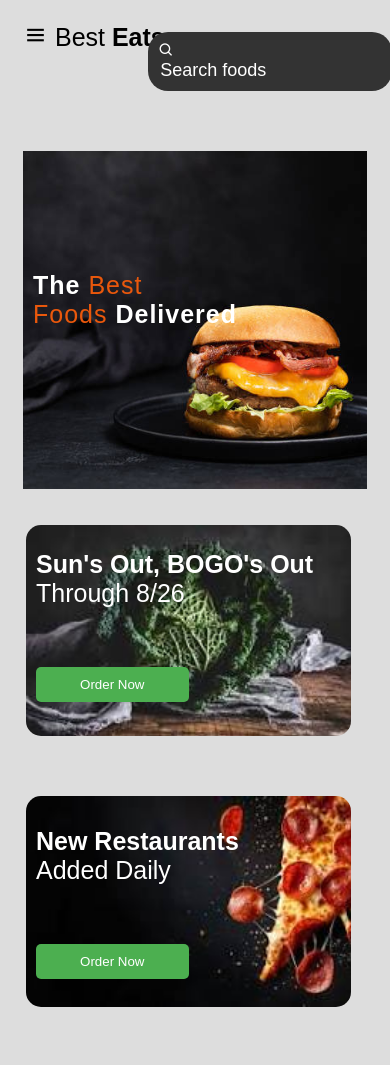
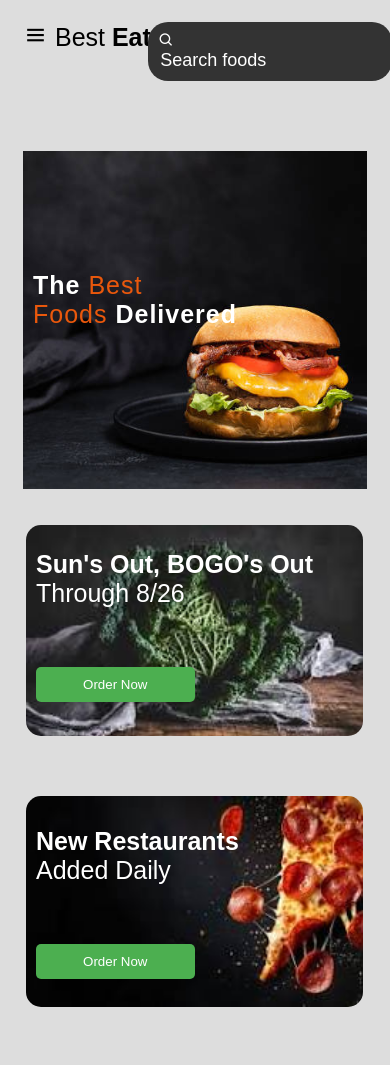
Before and after one commit to Olamide840/second-project, a website: page market.html in a window 390 px wide. Shown: the top 1065 px of the page. Drawn offline with nearby package versions, Linux system fonts and the light colour scheme.

Commit message:
Add files via upload

```diff
--- a/market.css
+++ b/market.css
@@ -283,10 +283,10 @@ h1 {
         width: 65%;
         position: relative;
         left: 75px;
-        top: -20px;
+        top: -30px;
     }
     .main-content{
-        width: 135%;
+        width: 140%;
         position: relative;
         left: -17px;
     }
```
